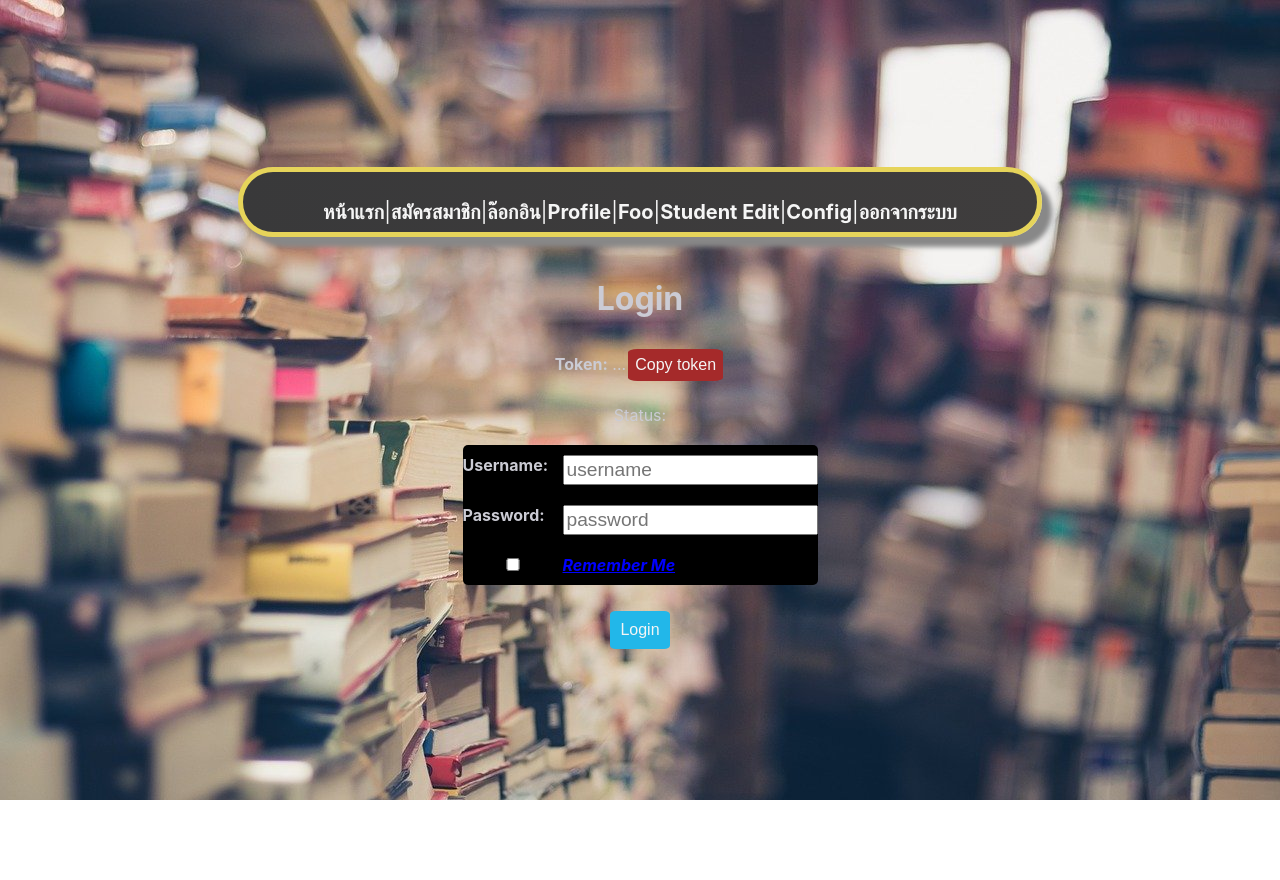
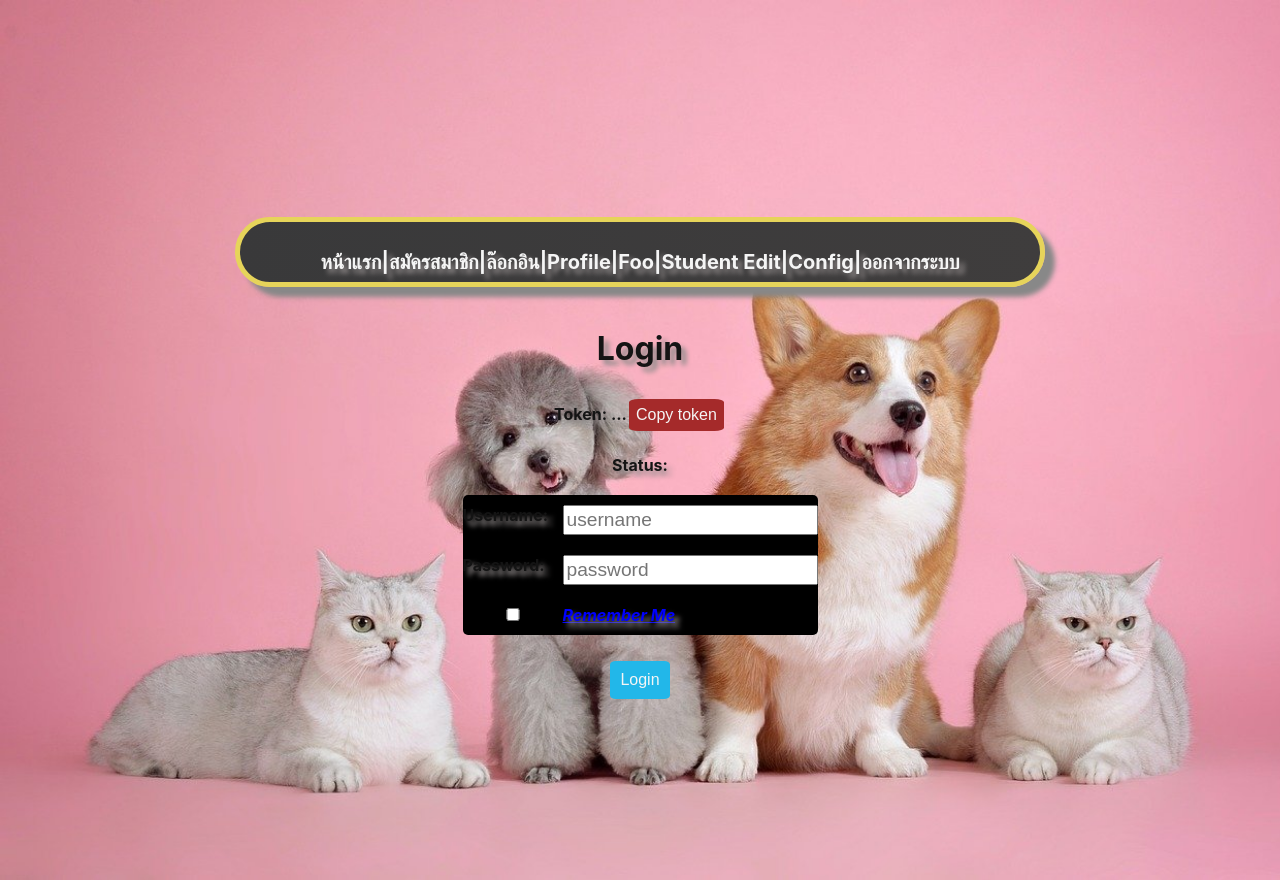
Before and after one commit to Jakkrit139/Mini-Project-in-DCW-2-2563, a Next.js app in the folder next-nodejs-auth/frontend/: page /login in a window 1280 px wide. Before the commit the page ends 800 px from the top, so only its background shows below. Built offline with nearby package versions, Linux system fonts and the light colour scheme.

Commit message:
one one commit

```diff
--- a/next-nodejs-auth/frontend/pages/studentedit.js
+++ b/next-nodejs-auth/frontend/pages/studentedit.js
@@ -107,7 +107,7 @@ const admin = ({ token }) => {
   return (
     <div className={styles.container}>
       <Navbar />
-      <h1><ins>Student Data Edit </ins></h1>
+      <h1><ins>Data Edit </ins></h1>
       <div className={styles.form_add}>
         <h2>Add </h2>
         ชื่อ :
--- a/next-nodejs-auth/frontend/styles/Home.module.css
+++ b/next-nodejs-auth/frontend/styles/Home.module.css
@@ -5,9 +5,18 @@
     flex-direction: column;
     justify-content: center;
     align-items: center;
-    background-image: url(../img/register1.jpg);
-    color: #cbcbd4;
+    background-image: url(../img/pets-3715734_1280.jpg);
+    -webkit-background-size: cover;
+    background-size: cover;
+    width: 100vw;
+    height: 110vh;
+    color: #141414;
     font-style: normal;
+    padding-top: 60px;
+    padding-bottom: 40px;
+    font-weight: bold;
+    text-shadow: 5px 5px 5px #918b8bfd;
+
 
 }
 
@@ -183,13 +192,25 @@
     margin-left: 20px;
   }
 
-  .navbar-toggle {
+  /* .navbar-toggle {
     position: absolute;
     top: 10px;
     right: 20px;
     cursor: pointer;
     color: rgba(255, 255, 255, 0.8);
     font-size: 24px;
+  } */
+  .navcolor{
+    background-color: #0c89d1;
+  }
+  .navlink a:link {
+      color: #FFFFFF;
+  }
+  .navlink a:visited {
+      color: #FFFFFF;
+  }
+  .navbar-default .navbar-brand {
+      color: #FFFFFF;
   }
 
   .active {
@@ -242,3 +263,10 @@
     /* padding: 50px 50px 60px 50px;
     margin-top: 380px;
   }  */
+  .fa {
+    padding: 20px;
+    font-size: 30px;
+    width: 50px;
+    text-align: center;
+    text-decoration: none;
+  }
--- a/next-nodejs-auth/frontend/styles/Index.module.css
+++ b/next-nodejs-auth/frontend/styles/Index.module.css
@@ -6,7 +6,11 @@
     flex-direction: column;
     justify-content: center;
     align-items: center;
-    background-image : url(../img/pets-3715733_1280.jpg);
+    background-image : url(../img/pexels-tranmautritam-2215599.jpg);
+    -webkit-background-size: cover;
+    background-size: cover;
+    width: 100vw;
+    height: 110vh;
 
 }
 
```
Also changed, not shown: 2 other files (tests, documents, lock files or other folders).
